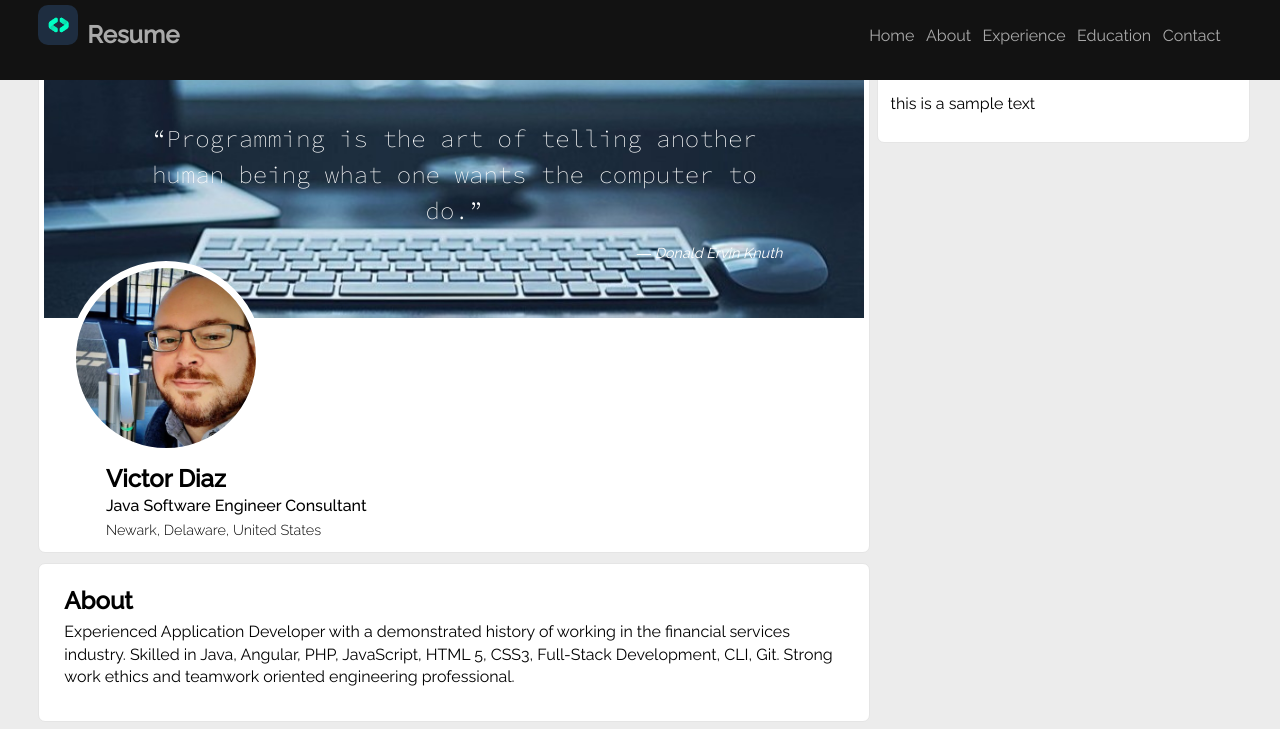
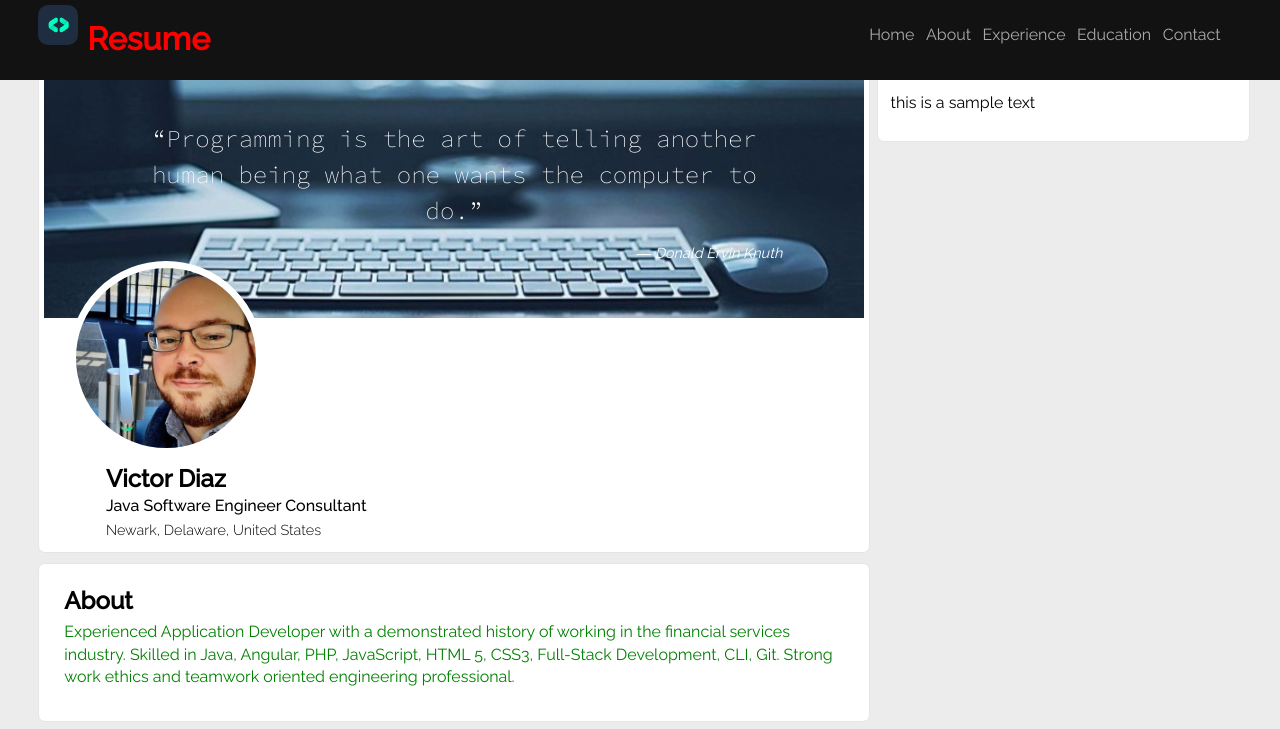
Before and after one commit to vdmpeniel/js-assignment-4-html-me-something-vdmpeniel, a website: page index.html in a window 1280 px wide. Shown: the top 729 px of the page. Drawn offline with nearby package versions, Linux system fonts and the light colour scheme.

Commit message:
Added CSS requirements

```diff
--- a/index.html
+++ b/index.html
@@ -4,6 +4,7 @@
       <title>Victor Diaz Resume</title>
       <link rel="stylesheet" href="styles.css">
       <link rel="stylesheet" href="https://cdnjs.cloudflare.com/ajax/libs/font-awesome/6.1.1/css/all.min.css">
+      <link rel="stylesheet" href="https://cdnjs.cloudflare.com/ajax/libs/normalize/8.0.1/normalize.min.css" integrity="sha512-NhSC1YmyruXifcj/KFRWoC561YpHpc5Jtzgvbuzx5VozKpWvQ+4nXhPdFgmx8xqexRcpAglTj9sIBWINXa8x5w==" crossorigin="anonymous" referrerpolicy="no-referrer" />
    </head>
    <body>
       <header>
@@ -11,7 +12,7 @@
             <div class="logo">
                <a href="#home">
                   <div class="isotype"></div>
-                  <h1>Resume</h1>
+                  <h1 id="mainHeading">Resume</h1>
                </a>
             </div>
             <div class="menu">
@@ -45,7 +46,7 @@
          <section class="content">
             <article id="about">
                <h2>About</h2>
-               <p>
+               <p id="testP" class="funParagraph">
                   Experienced Application Developer with a demonstrated history of working in the financial services industry. Skilled in Java, Angular, PHP, JavaScript, HTML 5, CSS3, Full-Stack Development, CLI, Git. Strong work ethics and teamwork oriented engineering professional.
                </p>
             </article>
--- a/styles.css
+++ b/styles.css
@@ -38,6 +38,9 @@ a:hover{
     margin-left: 3%;
     width: 35%;
     float: left;
+}
+#mainHeading{
+    color: red;
 }
 
 .logo .isotype{
@@ -168,6 +171,9 @@ article > h2{
 article > p{
     line-height: 1.4em;
 }
+.funParagraph{
+    color: green;
+}
 .company-logo{
     float: left;
     margin: 1% 4% 1% 1%;
```
